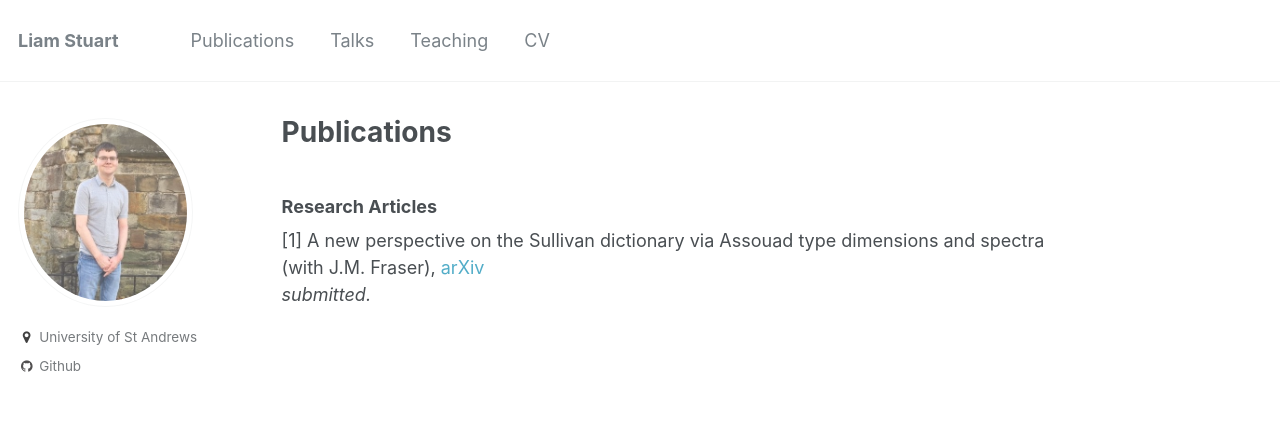
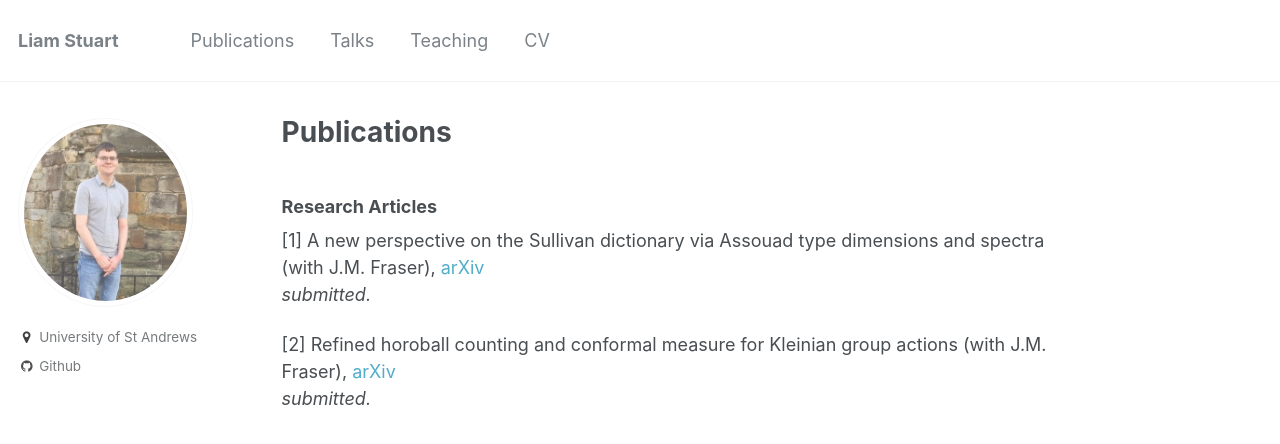
Before and after one commit to liam-stuart/liam-stuart.github.io, a Jekyll site: the page built from _pages/publications.md, in a window 1280 px wide. Shown: the top 444 px of the page. Built offline with Jekyll 4.4.1, drawn with Linux system fonts in a browser that asks for light colours.

Commit message:
Update publications.md

```diff
--- a/_pages/publications.md
+++ b/_pages/publications.md
@@ -8,5 +8,8 @@ author_profile: true
 [1] A new perspective on the Sullivan dictionary via Assouad type dimensions and spectra (with J.M. Fraser), [arXiv](https://arxiv.org/abs/2007.15493)
 *submitted.*
 
+[2] Refined horoball counting and conformal measure for Kleinian group actions (with J.M. Fraser), [arXiv](https://arxiv.org/abs/2202.09178)
+*submitted.*
+
 
 {% include base_path %}
```
